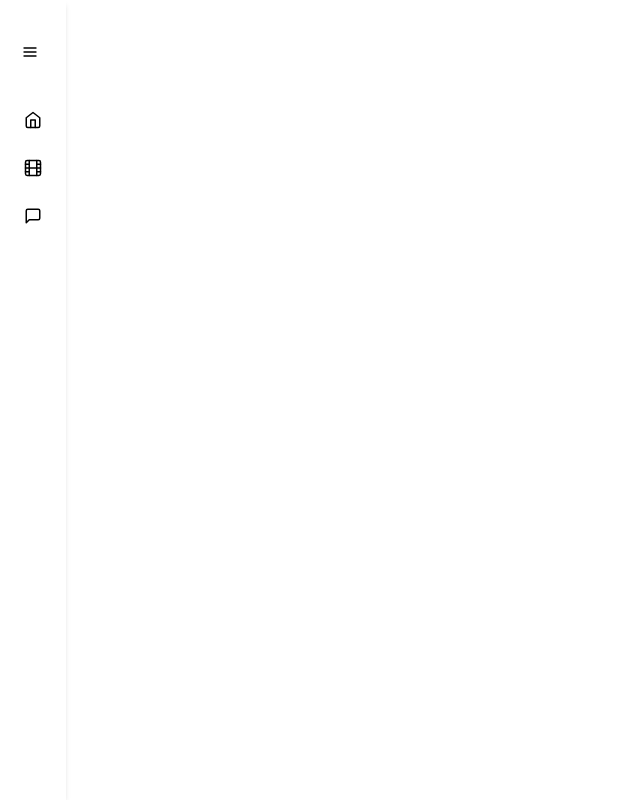
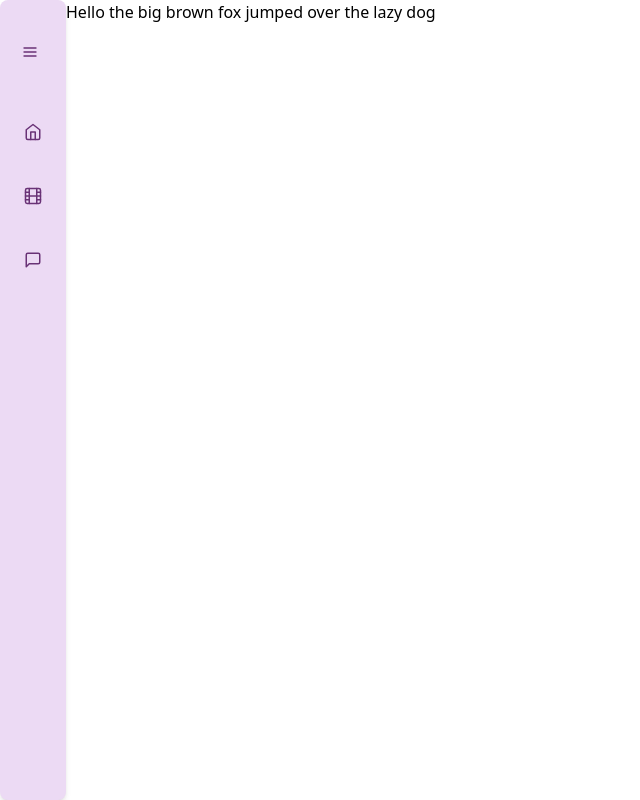
Before and after one commit to jaosherlyr/CS_3105, a React (Create React App) app in the folder simple-website/: page / in a window 1280 px wide. Shown: the whole page, without its empty margins (0-640 px from the left). Built offline with nearby package versions, Linux system fonts and the light colour scheme.

Commit message:
added functional routes and image card

```diff
--- a/simple-website/src/App.js
+++ b/simple-website/src/App.js
@@ -1,13 +1,26 @@
 import './index.css';
 import { Navbar } from './components';
-import { Outlet } from "react-router-dom";
+import { Home, Works } from "./pages";
+import {createBrowserRouter, RouterProvider} from "react-router-dom";
 
 function App() {
+  const routes = createBrowserRouter([{
+      path: '/',
+      element: <Navbar />,
+      children: [{
+          index: true,
+          path: '/',
+          element: <Home/>
+      }, {
+          path: '/works',
+          element: <Works/>
+      }]
+  }]);
+
   return (
-    <div>
-        <Navbar/>
-        <Outlet/>
-    </div>
+      <>
+        <RouterProvider router={routes} />
+      </>
   );
 }
 
--- /dev/null
+++ b/simple-website/src/components/ImageCard.js
@@ -0,0 +1,14 @@
+function imageCard() {
+    return (
+        <div className="py-3 px-5">
+            <div className="max-w-sm rounded-sm overflow-hidden shadow-lg">
+                <img src="https://source.unsplash.com/random" alt="" className="w-full"/>
+                <div className="px-6 py-4">
+                    <div className="font-bold text-vivid-violet-600 text-xl mb-2">Photo by Jane Doe</div>
+                </div>
+            </div>
+        </div>
+    );
+}
+
+export default imageCard;
--- a/simple-website/src/components/Navbar.js
+++ b/simple-website/src/components/Navbar.js
@@ -1,37 +1,31 @@
-import React, {createContext, useState} from "react";
-import {createBrowserRouter, Outlet, RouterProvider, useRoutes} from "react-router-dom";
+import React, { useState } from "react";
+import { Outlet } from "react-router-dom";
 import { FiMenu, FiChevronLeft } from "react-icons/fi";
-import { NavbarList, Home } from "./index";
+import { NavbarList } from "./index";
 
 function Navbar() {
     const [ expanded, setExpanded ] = useState(false);
 
-    const routes = createBrowserRouter([
-        {
-            path: "/",
-            element: <NavbarList expanded={ expanded ? 1 : 0 }/>,
-            children: [
-                { index: true, path:"/", element: <Home/>},
-            ]
-        }
-    ]);
-
     return (
-        <div>
-            <nav className={"h-screen w-1/5 inline-block flex flex-col bg-white shadow-md"}
+        <div className="flex">
+            <nav className={"h-screen w-1/6 flex-col bg-vivid-violet-200 shadow-md rounded-lg"}
                  style={ expanded ? {} : { width: "fit-content" }  }
             >
-                <div className="p-4 pb-2 h-24 flex justify-between items-center">
-                    { expanded ? <h1 className="text-2xl text-white"> Surely How </h1> : null }
-                    <button onClick={()=> setExpanded(curr => !curr)} className="p-1.5 rounded-lg">
+                <div className="p-4 pb-2 h-24 flex justify-between items-center text-vivid-violet-800 font-bold">
+                    { expanded ? <h1 className="text-2xl"> Surely How </h1> : null }
+                    <button onClick={()=> setExpanded(curr => !curr)} className="p-1.5 rounded-lg ">
                         { expanded ? <FiChevronLeft/> : <FiMenu /> }
                     </button>
                 </div>
 
                 <div>
-                    <RouterProvider router={routes} />
+                    <NavbarList expanded={ expanded ? 1 : 0 } />
                 </div>
             </nav>
+
+           <div className="outlet">
+               <Outlet />
+           </div>
         </div>
     );
 }
--- a/simple-website/src/components/NavbarList.js
+++ b/simple-website/src/components/NavbarList.js
@@ -1,5 +1,5 @@
-import {Link, Outlet} from "react-router-dom";
-import {FiHome, FiFilm, FiMessageSquare} from "react-icons/fi";
+import { Link } from "react-router-dom";
+import { FiHome, FiFilm, FiMessageSquare } from "react-icons/fi";
 
 const NavItems = [
     {
@@ -27,17 +27,16 @@ function NavbarList({ expanded }) {
         <div>
             <ul className="flex-1 px-3">
                 {NavItems.map((NavItems) => (
-                    <li key={NavItems.id} className="font-medium text-lg h-12 flex items-center">
-                        <Link to={NavItems.link}
-                              className="
-                      relative flex items-center py-7 px-3 my-1 cursor-pointer
-                      transition ease-in-out hover:-translate-y-1 hover:text-vivid-violet-500 duration-150
-                      active:text-vivid-violet-500 active:bg-vivid-100
-                ">
-                            {NavItems.icon}
-                            { expanded ? <span className="w-1/5 ml-3 flex-1">{NavItems.text}</span> : null }
+                    <div>
+                        <Link to={NavItems.link} className="relative flex items-center py-1 px-3 my-2 rounded-md
+                            transition ease-in-out hover:text-vivid-violet-500 hover:bg-vivid-violet-100 hover:-translate-y-1 duration-150
+                            ">
+                            <li key={NavItems.id} className="font-medium text-lg text-vivid-violet-800 h-12 flex items-center">
+                                {NavItems.icon}
+                                { expanded ? <span className="w-1/5 ml-3 flex-1">{NavItems.text}</span> : null }
+                            </li>
                         </Link>
-                    </li>
+                    </div>
                 ))}
             </ul>
         </div>
--- a/simple-website/src/components/index.js
+++ b/simple-website/src/components/index.js
@@ -1,3 +1,3 @@
 export { default as Navbar } from './Navbar';
 export { default as NavbarList } from './NavbarList';
-export { default as Home } from './Home';
+export { default as ImageCard } from "./ImageCard";
--- /dev/null
+++ b/simple-website/src/pages/Works.js
@@ -0,0 +1,12 @@
+import { ImageCard } from "../components";
+function Works() {
+    return (
+        <div className="container mx-auto">
+            <div className="grid grid-cols-4 gap-4">
+                <ImageCard></ImageCard>
+            </div>
+        </div>
+    );
+}
+
+export default Works;
--- /dev/null
+++ b/simple-website/src/pages/index.js
@@ -0,0 +1,2 @@
+export { default as Home } from './Home';
+export { default as Works } from './Works';
```
Also changed, not shown: simple-website/src/pages/Home.js (renamed from simple-website/src/components/Home.js).
